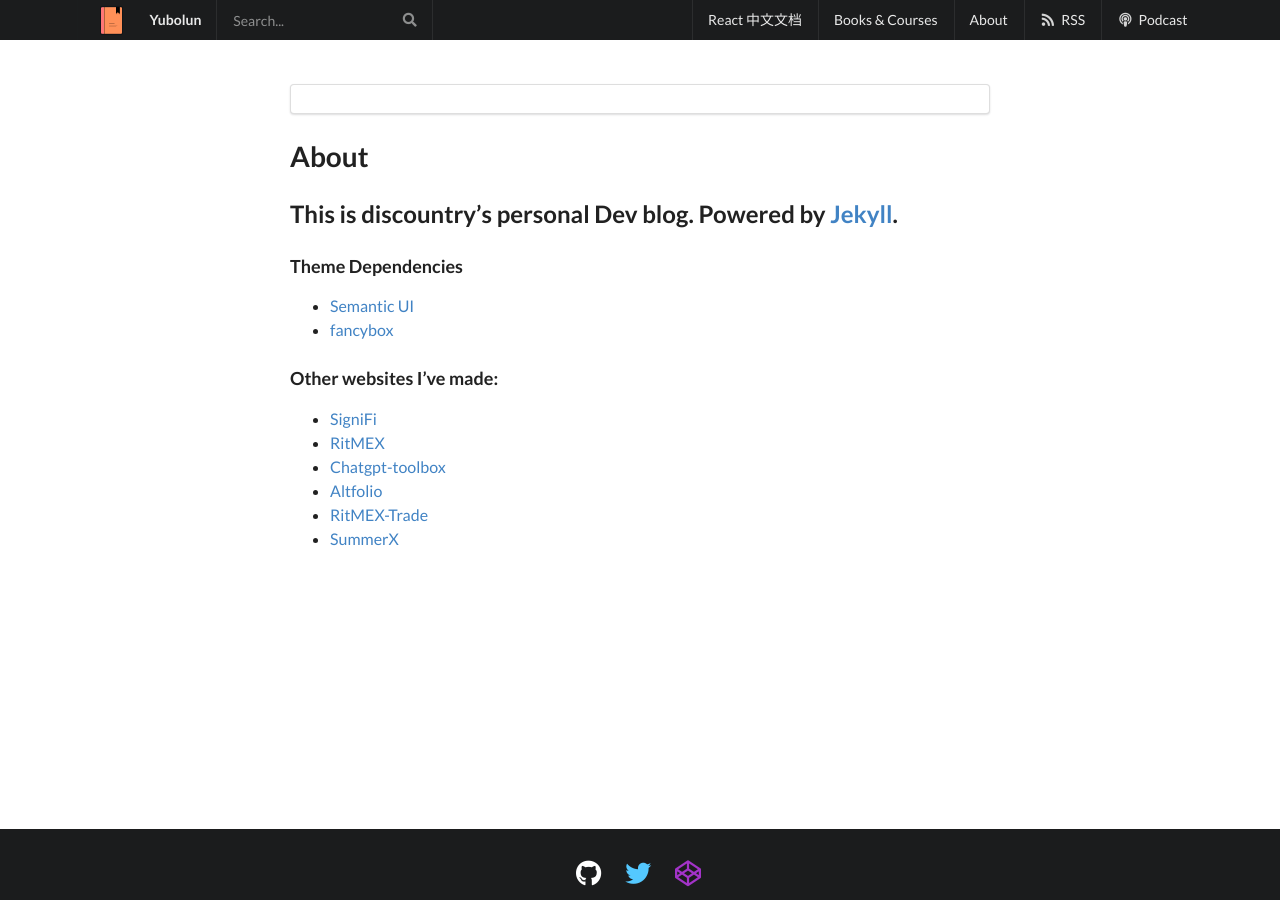
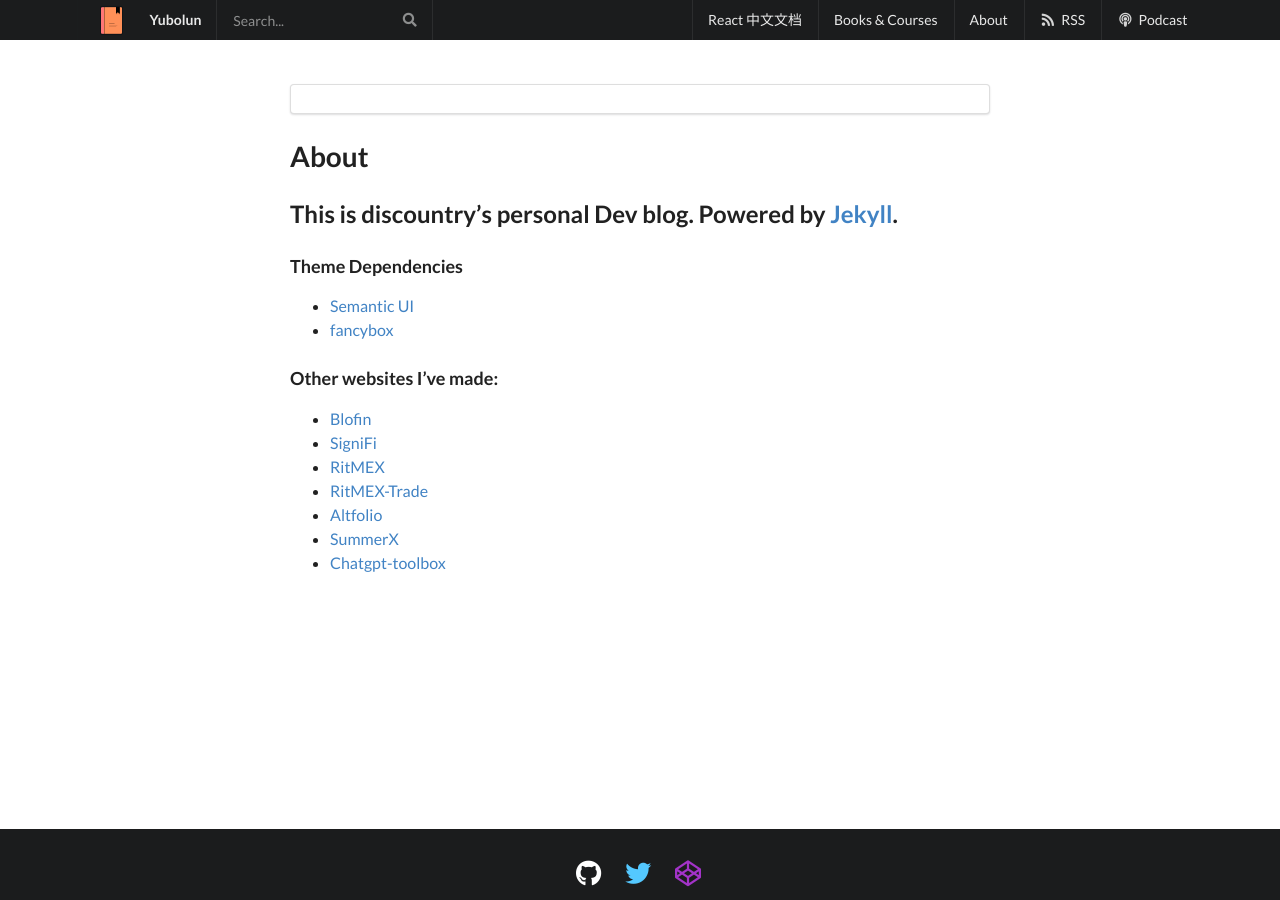
Before and after one commit to discountry/discountry.github.io, a Jekyll site: the page built from about/index.md, in a window 1280 px wide and 900 px high. Built offline with Jekyll 4.4.1, drawn with Linux system fonts in a browser that asks for light colours.

Commit message:
Update index.md

```diff
--- a/about/index.md
+++ b/about/index.md
@@ -13,9 +13,10 @@
 
 ### Other websites I've made:
 
+* [Blofin](https://blofin.com/)
 * [SigniFi](https://signifi.life)
 * [RitMEX](https://ritmex.one)
+* [RitMEX-Trade](https://trade.ritmex.one/)
+* [Altfolio](https://altfolio.ritmex.one/)
+* [SummerX](https://summmerx.com/)
 * [Chatgpt-toolbox](https://chatgpt.yubolun.com)
-* [Altfolio](https://altfolio.ritmex.one/)
-* [RitMEX-Trade](https://trade.ritmex.one/)
-* [SummerX](https://summmerx.com/)
```
